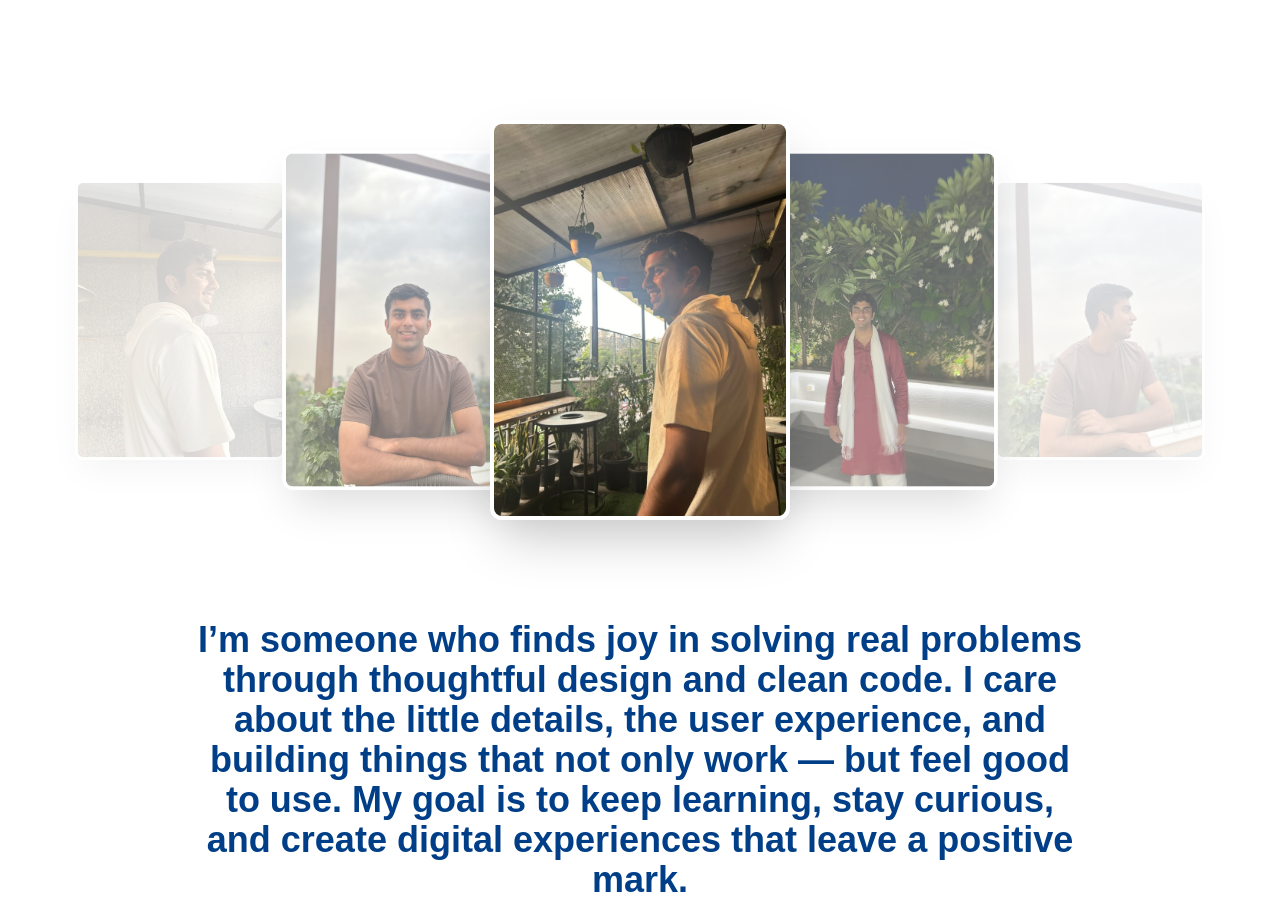
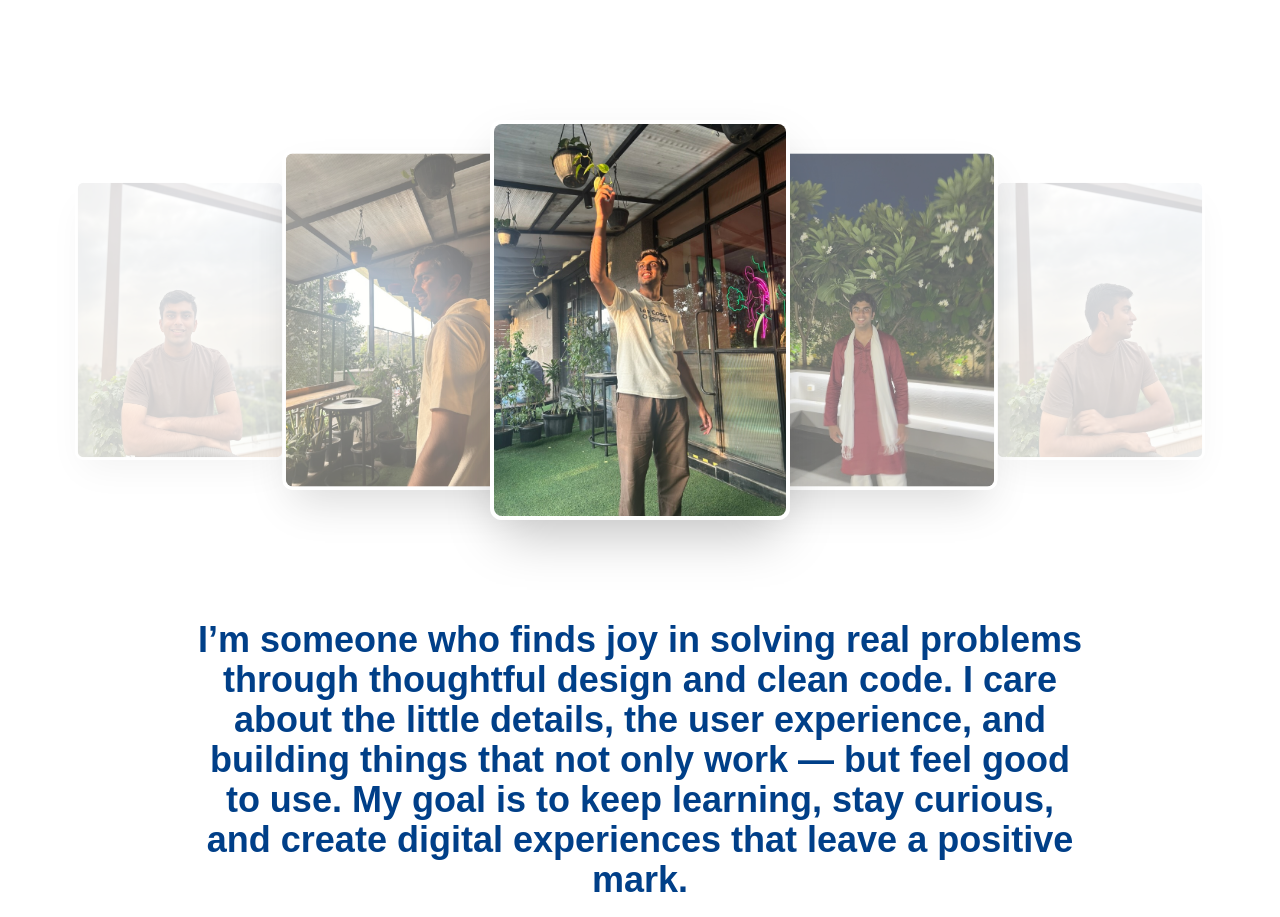
Before and after one commit to krishang-r/krishangratra, a Next.js app: page / in a window 1280 px wide. Shown: the part 800-1717 px from the top of the page. Built offline with nearby package versions, Linux system fonts and the light colour scheme.

Commit message:
revert changes

```diff
--- a/components/ui/ImageCarousel.tsx
+++ b/components/ui/ImageCarousel.tsx
@@ -9,7 +9,7 @@ const images = [
   '/Image/img3.jpeg',
   '/Image/img4.jpeg',
   '/Image/img5.jpeg',
-  // '/Image/img6.jpeg',
+  '/Image/img6.jpeg',
   '/Image/img7.jpeg',
   // add more if needed
 ]
```
